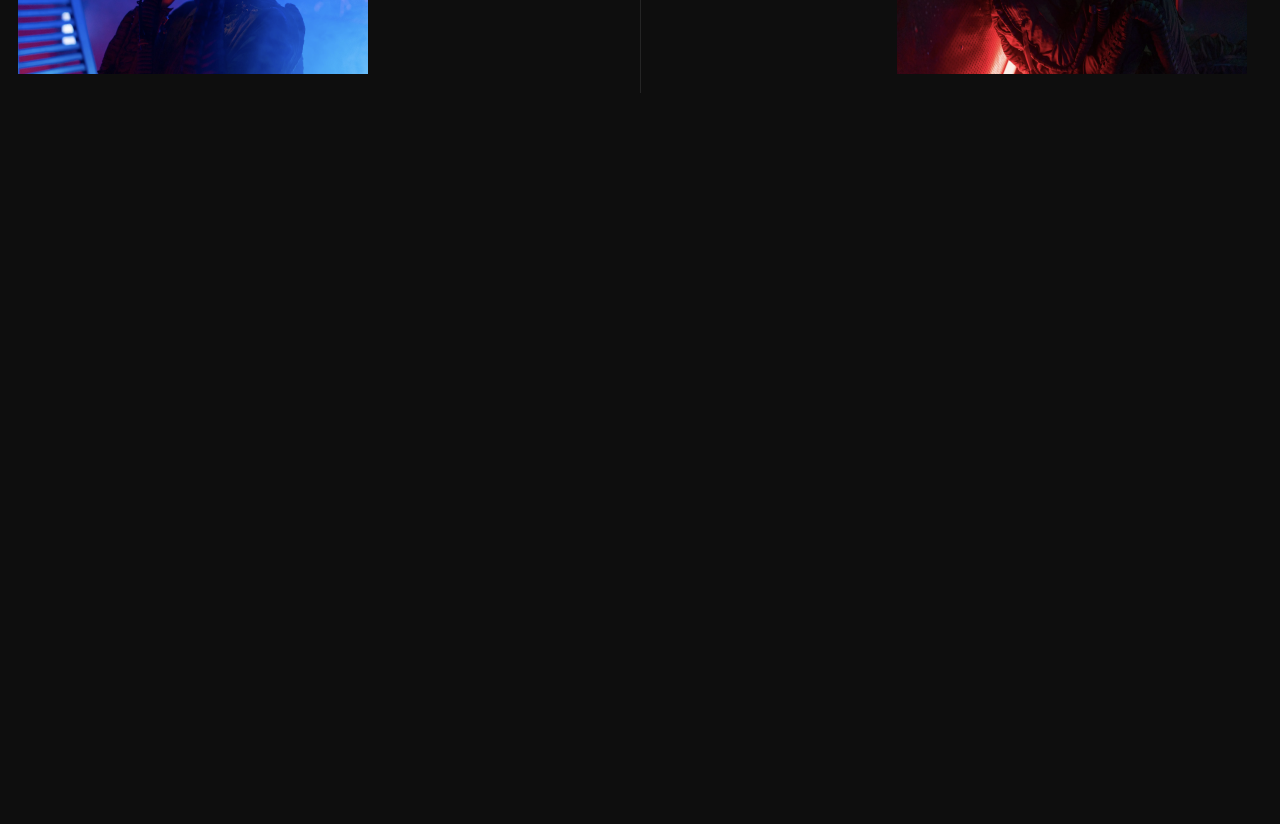
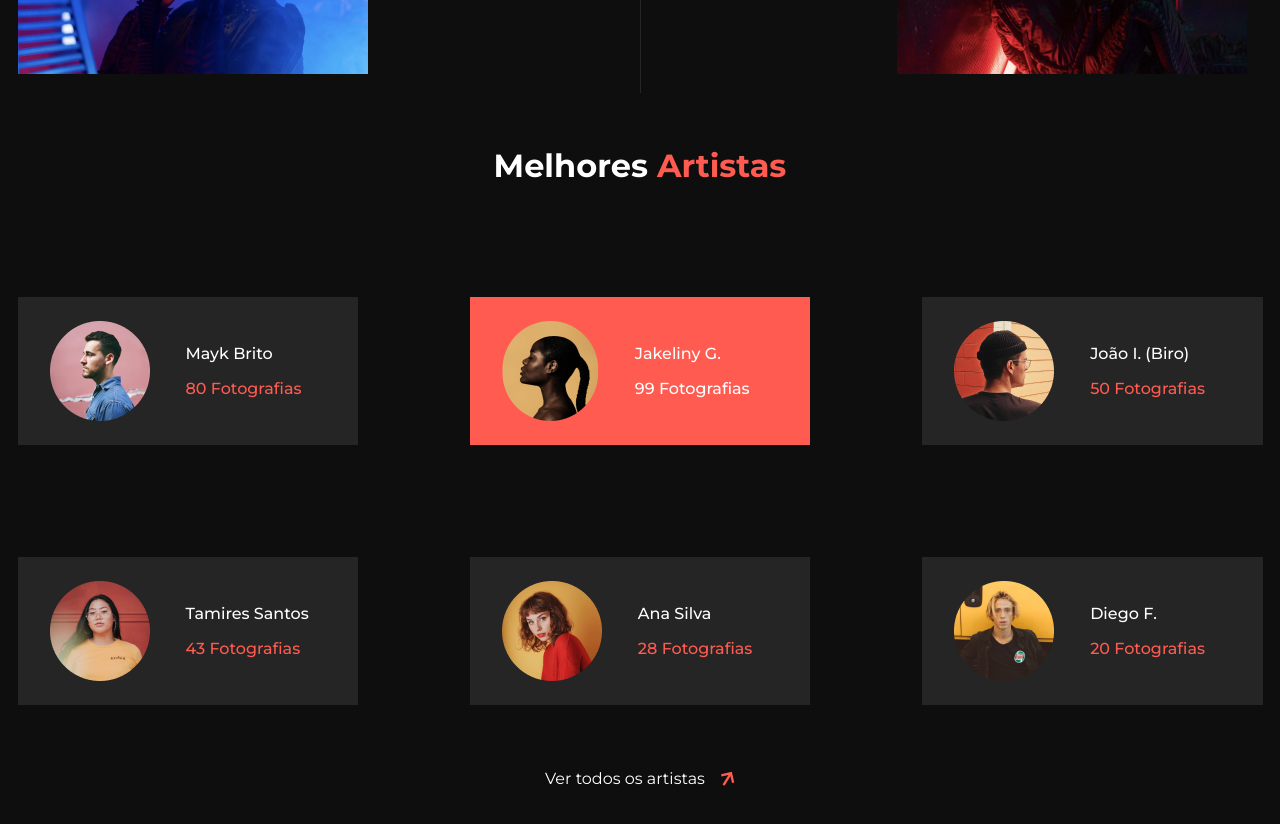
Before and after one commit to jeanmrtns/rocket-nft-landing, a Next.js app: page / in a window 1280 px wide. Shown: the part 2480-3304 px from the top of the page. Before the commit the page ends 2614 px from the top, so only its background shows below. Built offline with nearby package versions, Linux system fonts and the light colour scheme.

Commit message:
feat: create artists component

```diff
--- /dev/null
+++ b/src/components/Artists/index.tsx
@@ -0,0 +1,76 @@
+import Image from 'next/image';
+import Link from 'next/link';
+
+import styles from './styles.module.scss';
+
+import Artist1 from '../../assets/artista-1.png';
+import Artist2 from '../../assets/artista-2.png';
+import Artist3 from '../../assets/artista-3.png';
+import Artist4 from '../../assets/artista-4.png';
+import Artist5 from '../../assets/artista-5.png';
+import Artist6 from '../../assets/artista-6.png';
+import ArrowRight from '../../assets/arrow-orange.svg';
+
+
+type Artist = {
+  url: StaticImageData;
+  qtd_photos: number;
+  name: string;
+}
+
+const MOCK_ARTISTS: Artist[] = [
+  {
+    url: Artist1,
+    qtd_photos: 80,
+    name: 'Mayk Brito',
+  },
+  {
+    url: Artist2,
+    qtd_photos: 99,
+    name: 'Jakeliny G.',
+  },
+  {
+    url: Artist3,
+    qtd_photos: 50,
+    name: 'João I. (Biro)',
+  },
+  {
+    url: Artist4,
+    qtd_photos: 43,
+    name: 'Tamires Santos',
+  },
+  {
+    url: Artist5,
+    qtd_photos: 28,
+    name: 'Ana Silva',
+  },
+  {
+    url: Artist6,
+    qtd_photos: 20,
+    name: 'Diego F.',
+  },
+];
+
+export function Artists() {
+  return (
+    <section className={styles.container}>
+      <h3>Melhores <strong>Artistas</strong></h3>
+
+      <ul className={styles.artistsList}>
+        { MOCK_ARTISTS.map(artist => (
+          <li className={styles.artist} key={artist.name}>
+            <Image src={artist.url} alt={artist.name} />
+            <p>{artist.name} <span>{artist.qtd_photos} Fotografias</span></p>
+          </li>
+        )) }
+      </ul>
+
+      <p className={styles.seeAll}>
+        <Link href="#">
+          <a>Ver todos os artistas</a>
+        </Link>
+        <Image src={ArrowRight} height={15} />
+      </p>
+    </section>
+  );
+}
--- /dev/null
+++ b/src/components/Artists/styles.module.scss
@@ -0,0 +1,49 @@
+.container {
+  padding: 0.75rem 1rem 8rem;
+
+  h3 {
+    text-align: center;
+    font-size: 2rem;
+    margin-bottom: 7rem;
+  }
+}
+
+.artistsList {
+  display: grid;
+  grid-template-columns: repeat(3, 1fr);
+  gap: 7rem;
+}
+
+.artist {
+  background-color: var(--card-color);
+  padding: 1.5rem 2rem;
+  display: flex;
+  align-items: center;
+
+  p {
+    margin-left: 2.25rem;
+    font-weight: 500;
+
+    span {
+      display: block;
+      color: var(--color-logo);
+      margin-top: 1rem;
+    }
+  }
+
+  &:nth-of-type(2) {
+    background-color: var(--color-logo);
+
+    p > span {
+      color: var(--text-color)
+    }
+  }
+}
+
+.seeAll {
+  display: flex;
+  align-items: center;
+  justify-content: center;
+  gap: 1rem;
+  margin-top: 4rem;
+}
--- a/src/pages/index.tsx
+++ b/src/pages/index.tsx
@@ -1,3 +1,4 @@
+import { Artists } from "../components/Artists";
 import { Banner } from "../components/Banner";
 import { Galery } from "../components/Galery";
 import { Header } from "../components/Header";
@@ -18,6 +19,7 @@ export default function Home() {
       <section className="container">
         <Metrics />
         <Populars />
+        <Artists />
       </section>
     </>
   )
```
